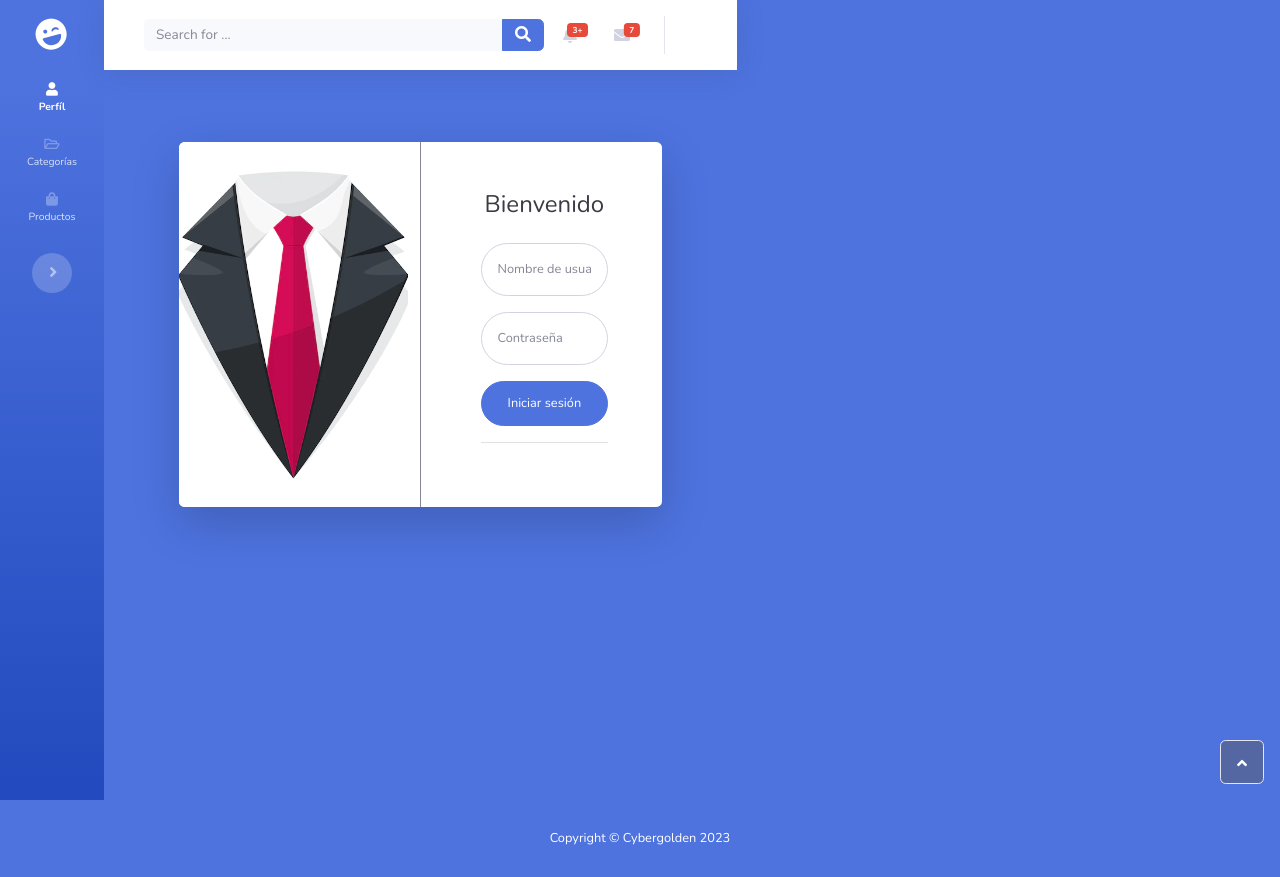
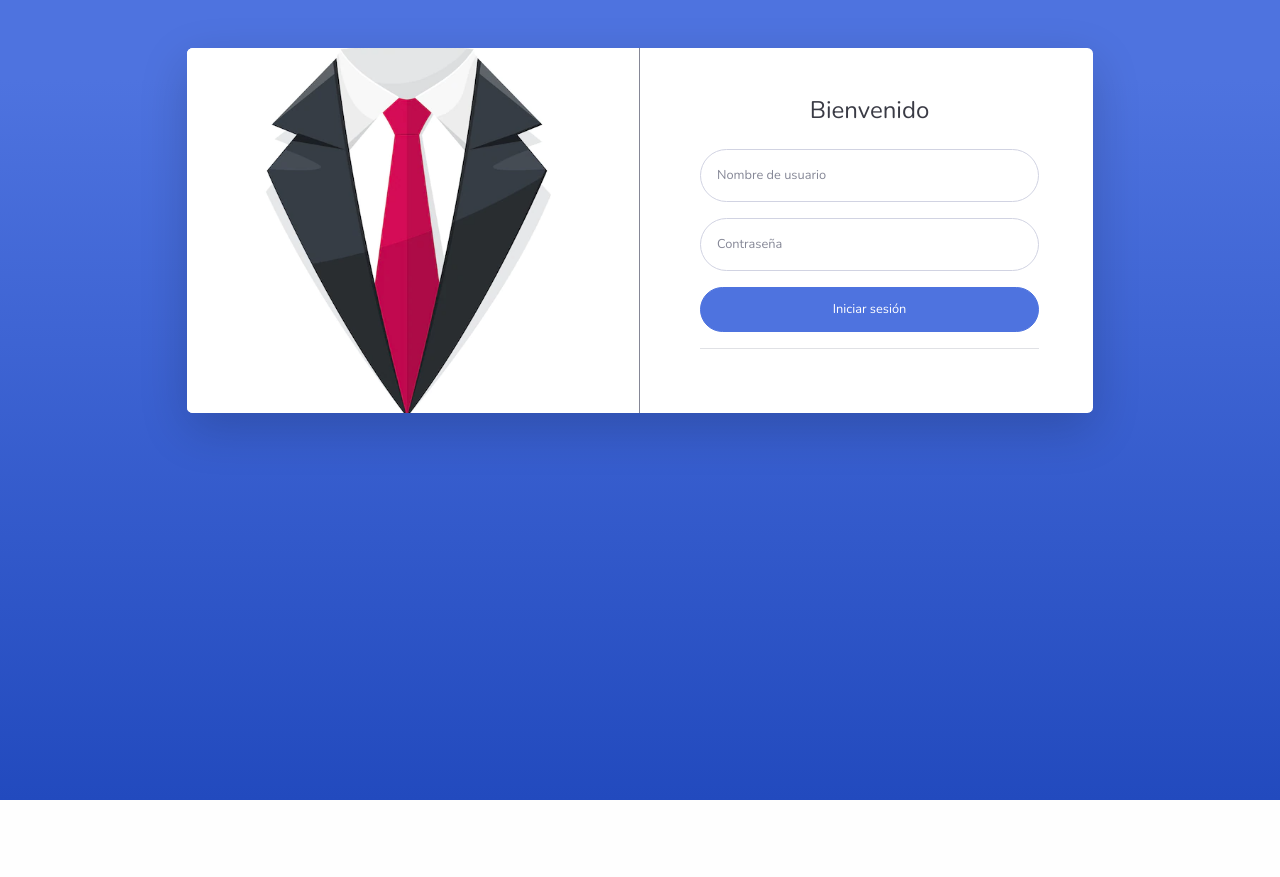
Before and after one commit to williamsjmzhdz/cybergolden, a Django app: page /users/login/ in a window 1280 px wide. After the commit the page ends 800 px from the top, so only its background shows below. Run offline with Django 4.2, Linux system fonts and the light colour scheme; some libraries are stand-ins or nearby versions.

Commit message:
Correcion a la plantilla de inicio de sesion.

```diff
--- a/users/templates/users/login.html
+++ b/users/templates/users/login.html
@@ -1,13 +1,26 @@
-{% extends 'users/layout.html' %}
-
 {% load static %}
 
-{% block extend_head %}
-<title>Iniciar sesión - Cybergolden</title>
-<link rel="stylesheet" href="{% static 'users/assets/css/login.css' %}">
-{% endblock %}
-
-{% block content %}
+<!DOCTYPE html>
+<html lang="en">
+  <head>
+    <meta charset="utf-8" />
+    <meta
+      name="viewport"
+      content="width=device-width, initial-scale=1.0, shrink-to-fit=no"
+    />
+    <title>Iniciar Sesión - CyberGolden</title>
+    <link
+      rel="stylesheet"
+      href="{% static 'users/assets/bootstrap/css/bootstrap.min.css' %}"
+    />
+    <link
+      rel="stylesheet"
+      href="https://fonts.googleapis.com/css?family=Nunito:200,200i,300,300i,400,400i,600,600i,700,700i,800,800i,900,900i&amp;display=swap"
+    />
+  </head>
+  <body
+    class="d-flex d-sm-flex d-md-flex d-lg-flex d-xl-flex justify-content-center align-items-center justify-content-sm-center align-items-sm-center justify-content-md-center align-items-md-center justify-content-lg-center align-items-lg-center justify-content-xl-center align-items-xl-center bg-gradient-primary"
+  >
     <div class="container">
       <div class="row justify-content-center">
         <div class="col-md-9 col-lg-12 col-xl-10">
@@ -15,10 +28,21 @@
             <div class="card-body p-0">
               <div class="row">
                 {% if form %}
-                      <div class="col-lg-6 d-none d-lg-flex" style="border-right-width: 1px;border-right-style: solid;">
-                          <div class="flex-grow-1 bg-login-image" style="background-image: url(./../../static/users/assets/img/inicio-sesion-logo.png);"></div>
+                <div
+                  class="col-lg-6 d-none d-lg-flex"
+                  style="border-right-width: 1px; border-right-style: solid"
+                >
+                  <div
+                    class="flex-grow-1 bg-login-image"
+                    style="
+                      background-image: url(./../../static/users/assets/img/inicio-sesion-logo.png);
+                    "
+                  ></div>
                 </div>
-                      <div class="col-lg-6" style="border-right-width: 6px;border-right-style: solid;">
+                <div
+                  class="col-lg-6"
+                  style="border-right-width: 6px; border-right-style: solid"
+                >
                   <div class="p-5">
                     <div class="text-center">
                       <h4 class="text-dark mb-4">Bienvenido</h4>
@@ -26,12 +50,22 @@
                     {% if error %}
                     <p>{{ error }}</p>
                     {% endif %}
-                              <form class="user" action="{% url 'users:login' %}" method="post">
+                    <form
+                      class="user"
+                      action="{% url 'users:login' %}"
+                      method="post"
+                    >
                       {% csrf_token %}
                       <div class="mb-3">{{ form.username }}</div>
                       <div class="mb-3">{{ form.password }}</div>
-                                  <div class="mb-3"></div><button class="btn btn-primary d-block btn-user w-100" type="submit">Iniciar sesión</button>
-                                  <hr>
+                      <div class="mb-3"></div>
+                      <button
+                        class="btn btn-primary d-block btn-user w-100"
+                        type="submit"
+                      >
+                        Iniciar sesión
+                      </button>
+                      <hr />
                     </form>
                   </div>
                 </div>
@@ -42,25 +76,8 @@
         </div>
       </div>
     </div>
-{% endblock %}
-
-{% block footer %}
-<footer class="bg-white sticky-footer footer">
-  <div class="container my-auto">
-    <div class="text-center my-auto copyright">
-      <span class="copyright">Copyright © Cybergolden 2023</span>
-    </div>
-  </div>
-</footer>
-</div>
-  <a class="border rounded d-inline scroll-to-top" href="#page-top">
-    <i class="fas fa-angle-up"></i>
-  </a>
-</div>
-{% endblock %}
-
-{% block scripts %}
     <script src="{% static 'users/assets/bootstrap/js/bootstrap.min.js' %}"></script>
     <script src="{% static 'users/assets/js/bs-init.js' %}"></script>
     <script src="{% static 'users/assets/js/theme.js' %}"></script>
-{% endblock %}
+  </body>
+</html>
```
Also changed, not shown: db.sqlite3, users/static/users/assets/css/login.css (line endings or trailing spaces). Lines whose indentation alone changed are shown as unchanged.
